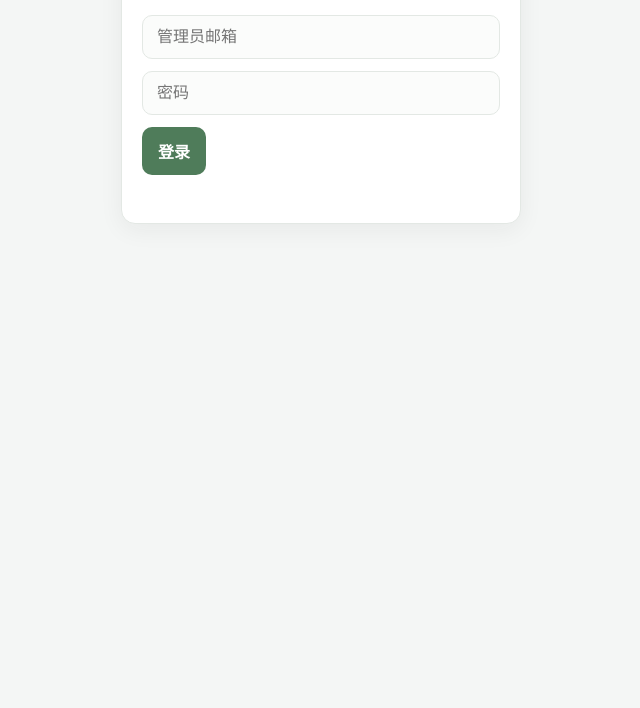
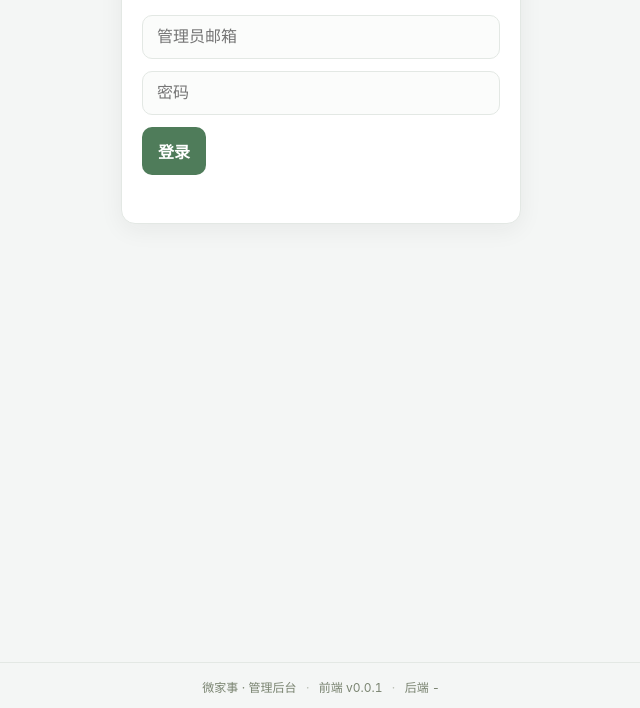
Before and after one commit to tojoevan/CloudFlarePool, a website: page gateway/public/admin/index.html in a window 1280 px wide. Shown: the part 138-846 px from the top of the page, without its empty margins (319-959 px from the left). Before the commit the page ends 800 px from the top, so only its background shows below. Drawn offline with Linux system fonts and the light colour scheme; no server answers.

Commit message:
feat: 管理后台 footer 双版本显示（前端语义版本 v0.0.1 + 后端 git HEAD）— health 注入 GIT_HEAD + 网关 /api/health 透传

```diff
--- a/gateway/public/admin/app.js
+++ b/gateway/public/admin/app.js
@@ -4,6 +4,7 @@
 const $ = (s) => document.querySelector(s);
 const API = ''; // 同源网关
 const TOKEN_KEY = 'weijiashi_t4';
+const SPA_VERSION = 'v0.0.1'; // 前端语义版本（随发布维护）
 
 const getToken = () => localStorage.getItem(TOKEN_KEY);
 const setToken = (t) => localStorage.setItem(TOKEN_KEY, t);
@@ -268,6 +269,19 @@ $('#key-issue').addEventListener('click', issueKey);
 $('#key-secret-copy').addEventListener('click', copySecret);
 $('#pw-form').addEventListener('submit', changePassword);
 
+// 启动：底部双版本（前端语义版本 + 后端 git HEAD）
+async function loadVersion() {
+  $('#ver-front').textContent = '前端 ' + SPA_VERSION;
+  try {
+    const r = await fetch(API + '/api/health');
+    const j = await r.json().catch(() => ({}));
+    $('#ver-back').textContent = '后端 ' + (j.git ? j.git : (j.name ? '已连接' : '-'));
+  } catch (_) {
+    $('#ver-back').textContent = '后端 -';
+  }
+}
+loadVersion();
+
 // 启动：有令牌直接进主界面
 if (getToken()) showMain();
 else showLogin();
--- a/gateway/public/admin/index.html
+++ b/gateway/public/admin/index.html
@@ -90,6 +90,13 @@
       </div>
     </section>
   </div>
+  <footer class="footer">
+    <span>微家事 · 管理后台</span>
+    <span class="dot">·</span>
+    <span id="ver-front">前端 v0.0.1</span>
+    <span class="dot">·</span>
+    <span id="ver-back">后端 -</span>
+  </footer>
   <div id="toast" class="toast hidden"></div>
   <script src="/admin/app.js"></script>
 </body>
--- a/gateway/public/admin/style.css
+++ b/gateway/public/admin/style.css
@@ -25,8 +25,22 @@ html, body {
 #app {
   max-width: 1080px;
   margin: 0 auto;
-  padding: 24px 16px calc(24px + env(safe-area-inset-bottom));
+  padding: 24px 16px 8px;
+  min-height: 100vh;
+  display: flex;
+  flex-direction: column;
 }
+
+.footer {
+  margin-top: auto;
+  padding: 16px 4px 12px;
+  text-align: center;
+  font-size: 12px;
+  color: var(--muted);
+  border-top: 1px solid var(--line);
+}
+.footer .dot { margin: 0 6px; opacity: 0.5; }
+#ver-front, #ver-back { font-variant-numeric: tabular-nums; }
 
 .card {
   background: var(--card);
--- a/src/routes/health.js
+++ b/src/routes/health.js
@@ -4,7 +4,7 @@ import { Hono } from 'hono';
 const healthRoute = new Hono();
 
 healthRoute.get('/health', (c) =>
-  c.json({ status: 'ok', ts: Date.now(), region: c.req.raw.cf?.colo ?? null })
+  c.json({ status: 'ok', ts: Date.now(), region: c.req.raw.cf?.colo ?? null, git: c.env.GIT_HEAD ?? null })
 );
 
 export { healthRoute };
```
Also changed, not shown: gateway/server.js (+12 -2 lines).
